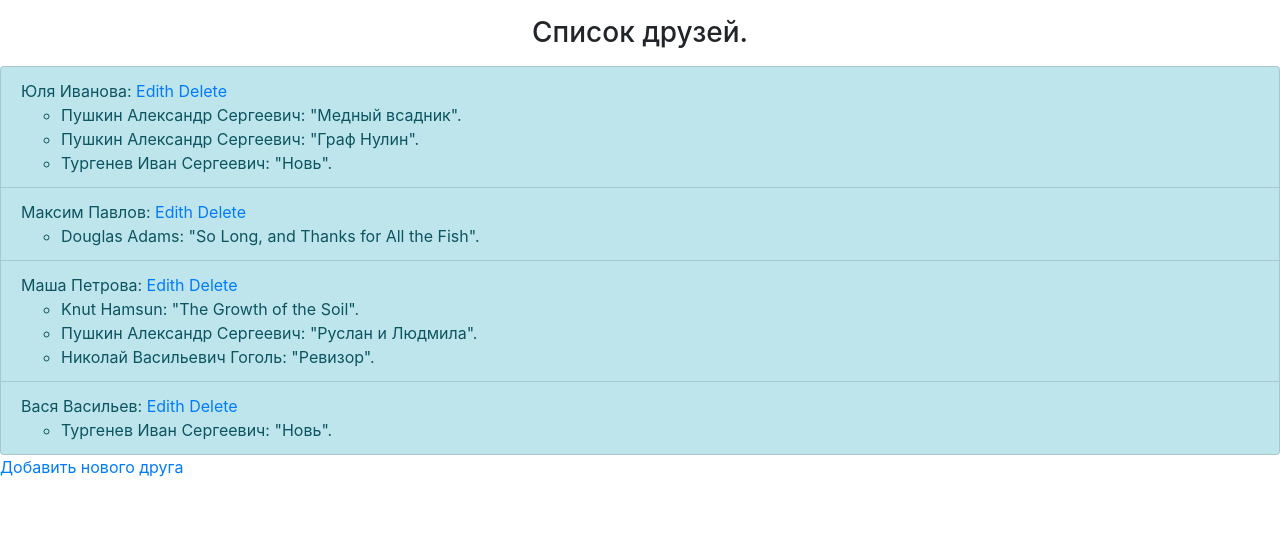
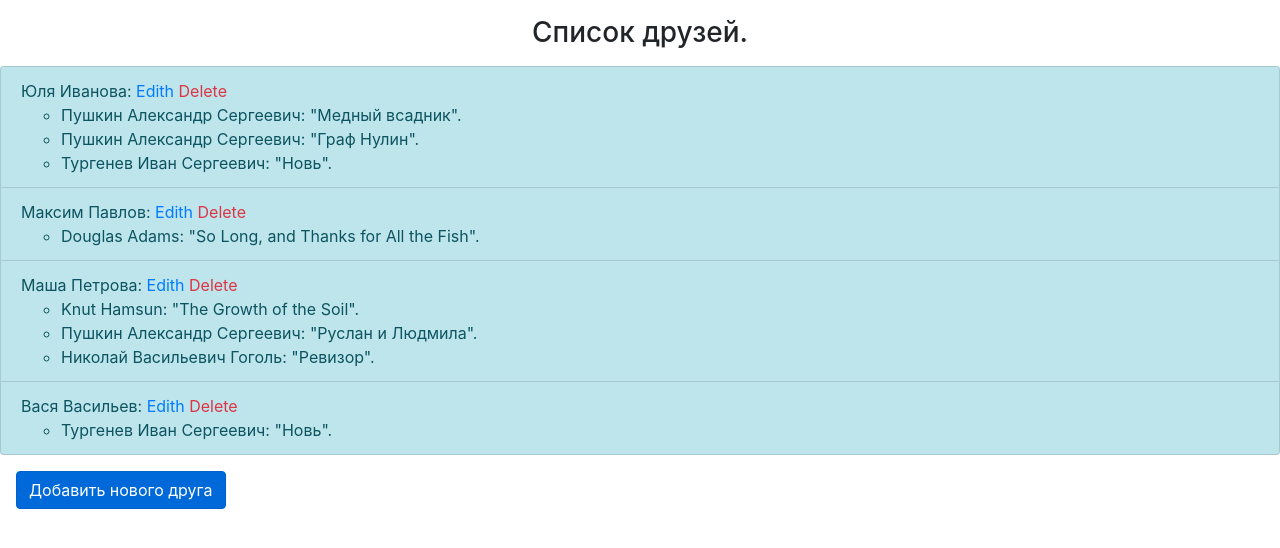
Before and after one commit to AlenaPliusnina/D6-Django_books_library, a Django app: page /friends/ in a window 1280 px wide. Shown: the top 548 px of the page. Run offline with Django 3.2, Linux system fonts and the light colour scheme; data comes from the database, SQL or seed files in the repository; some libraries are stand-ins or nearby versions.

Commit message:
edith friends.html

```diff
--- a/p_library/templates/friends.html
+++ b/p_library/templates/friends.html
@@ -13,8 +13,8 @@
     <ul class="d-flex justify-content-center list-group">
 		{% for friend in friends %}
 		    <li class="list-group-item list-group-item-info">{{ friend.full_name }}:
-				<a href='friend_edith/{{ friend.id }}'>Edith</a>
-				<a href='friend_edith/{{ friend.id }}/delete'>Delete</a>
+				<a class="text-primary" href='friend_edith/{{ friend.id }}'>Edith</a>
+				<a class="text-danger" href='friend_edith/{{ friend.id }}/delete'>Delete</a>
 				<ul>
 					{% for book in friend.book.all %}
 					    <li> {{ book.author }}: "{{ book.title}}".</li>
@@ -24,7 +24,9 @@
 		{% endfor %}
 	</ul>
 
-    <a href="create/">Добавить нового друга</a>
+   <div class="ml-3 mt-3">
+	   <a class="btn btn-primary stretched-link" href="create/">Добавить нового друга</a>
+   </div>
 
 </body>
 </html>
```
